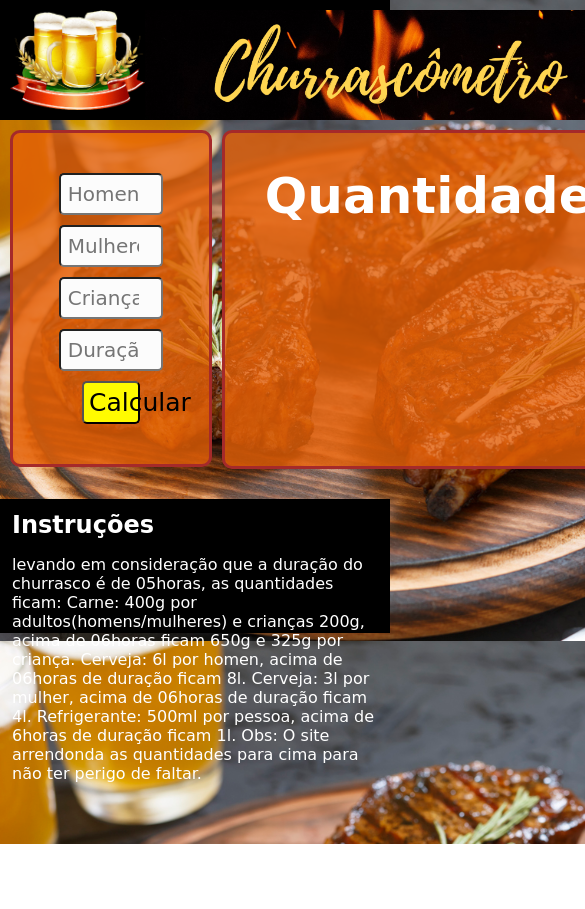
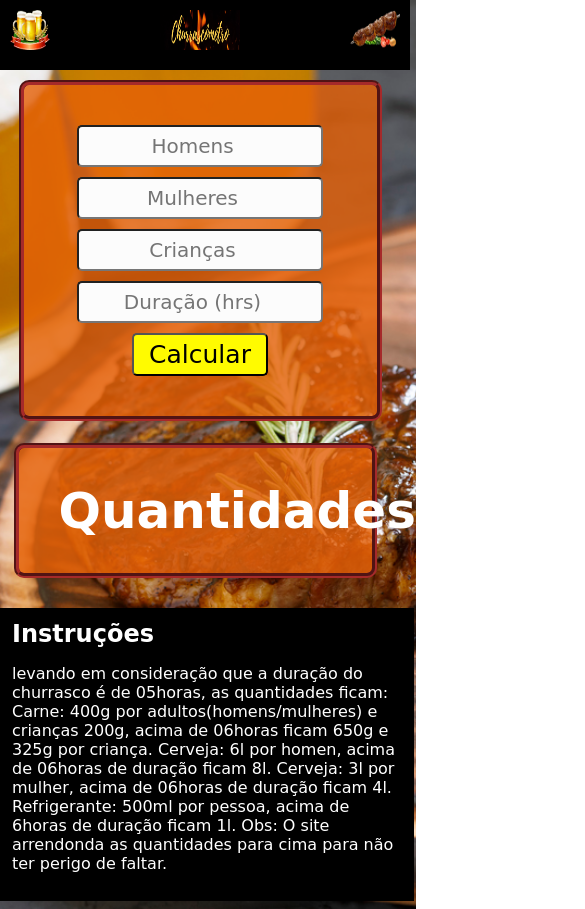
Before and after one commit to Alex7Domingos/churrascometro, a plain HTML site: page index.html in a window 390 px wide. Shown: the top 909 px of the page, 585 px wide, since content can reach past the window. Before the commit the page ends 844 px from the top, so only its background shows below. Drawn offline with Linux system fonts and the light colour scheme.

Commit message:
modificando responsividade

```diff
--- a/index.html
+++ b/index.html
@@ -9,9 +9,9 @@
 </head>
 <body>
     <header>
-        <img src="./imagens/cerveja.png" height="100" alt="cerveja">
-        <img src="./imagens/banner.png" height="110" alt="banner">
-        <img src="./imagens/espeto.png" height="110" alt="espeto">
+        <img id="cerveja" src="./imagens/cerveja.png" alt="cerveja">
+        <img id="banner" src="./imagens/banner.png" alt="banner">
+        <img id="espeto" src="./imagens/espeto.png" alt="espeto">
     </header>
 
     <div class="container">
--- a/styles/style.css
+++ b/styles/style.css
@@ -8,11 +8,12 @@ body{
 
 header{
     background-color: black;
+    max-width: 100%;
+    height: 100px;
     display: flex;
     justify-content: space-between;
     padding: 10px;
     margin-top: 0px;
-    height: 100px;
 }
 
 .container{
@@ -27,7 +28,7 @@ header{
     font-size: 25px;
     text-align: center;
     background-color: rgb(231, 97, 7, 0.8);
-    border: 3px solid brown;
+    border: 5px groove brown;
     margin-top: 10px;
     margin-left: 10px;
     margin-bottom: 12px;
@@ -70,7 +71,7 @@ button{
     font-size: 25px;
     text-align: center;
     background-color: rgb(231, 97, 7, 0.8);
-    border: 3px solid brown;
+    border: 5px groove brown;
     max-width: 500px;
     padding-left: 40px;
     padding-right: 40px;
@@ -78,9 +79,9 @@ button{
     border-radius: 10px;
 }
 
+
 footer{
     font-family: cursive;
-    height: 110px;
     background-color: black;
     padding: 12px;
     color: white;
@@ -90,3 +91,43 @@ footer{
 h2{
     margin: 0px;
 }
+
+@media screen and (max-width:700px){
+    header{
+        margin: auto;
+        width: 100%;
+        height: 50px;
+    }
+    .container{
+        display: flex;
+        flex-direction: column;
+        align-items: center;
+        width: 100%;
+    }
+
+    #cerveja{
+        width: 40px;
+        height: 40px;
+    }
+
+    #banner{
+        width: 80px;
+        height: 40px;
+    }
+     #espeto{
+         width: 50px;
+         height: 40px;
+     }
+
+     .formulario{
+         width: 70%;
+     }
+
+     .quantidades{
+         width: 70%;
+     }
+
+     footer{
+         width: 100%;
+     }
+}
```
Also changed, not shown: scripts/script.js (+3 -4 lines).
